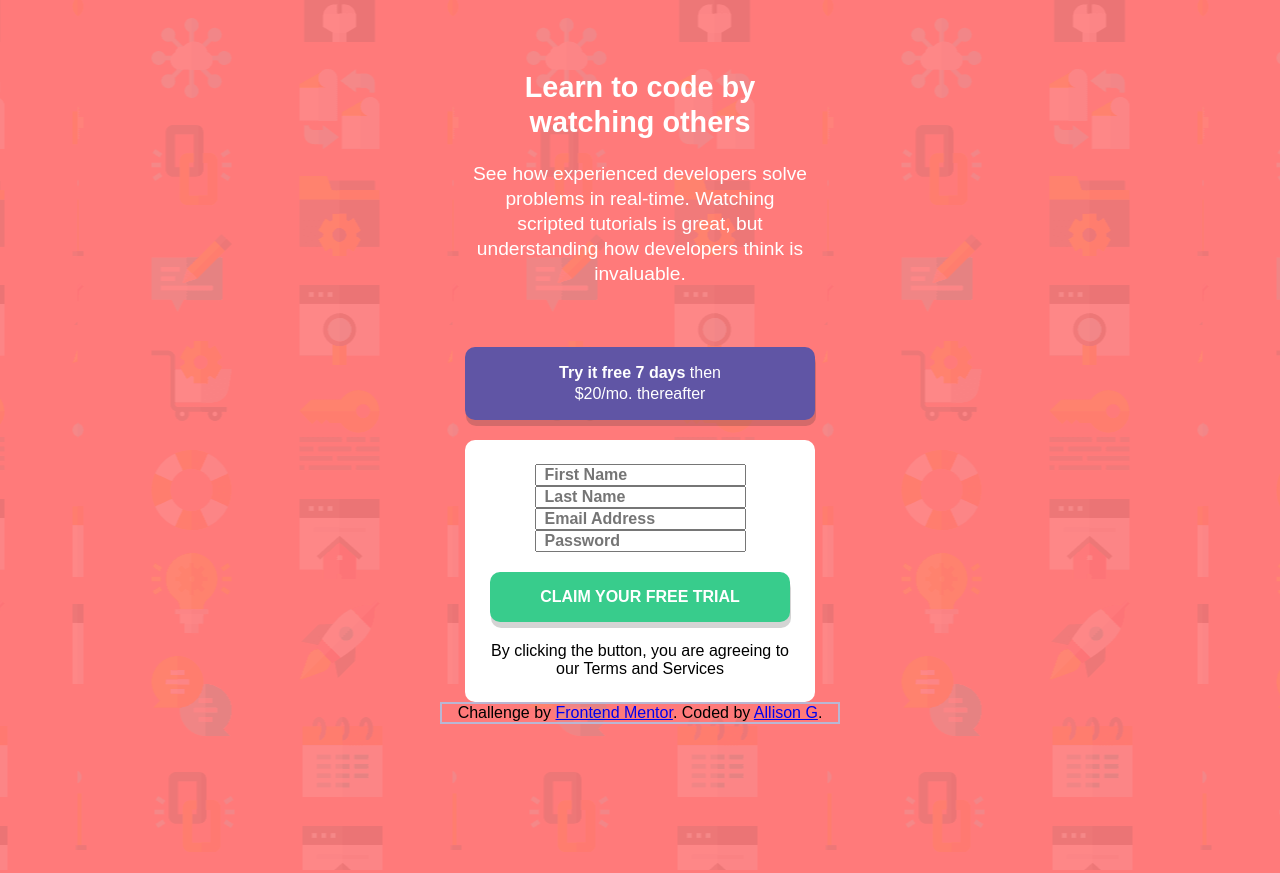
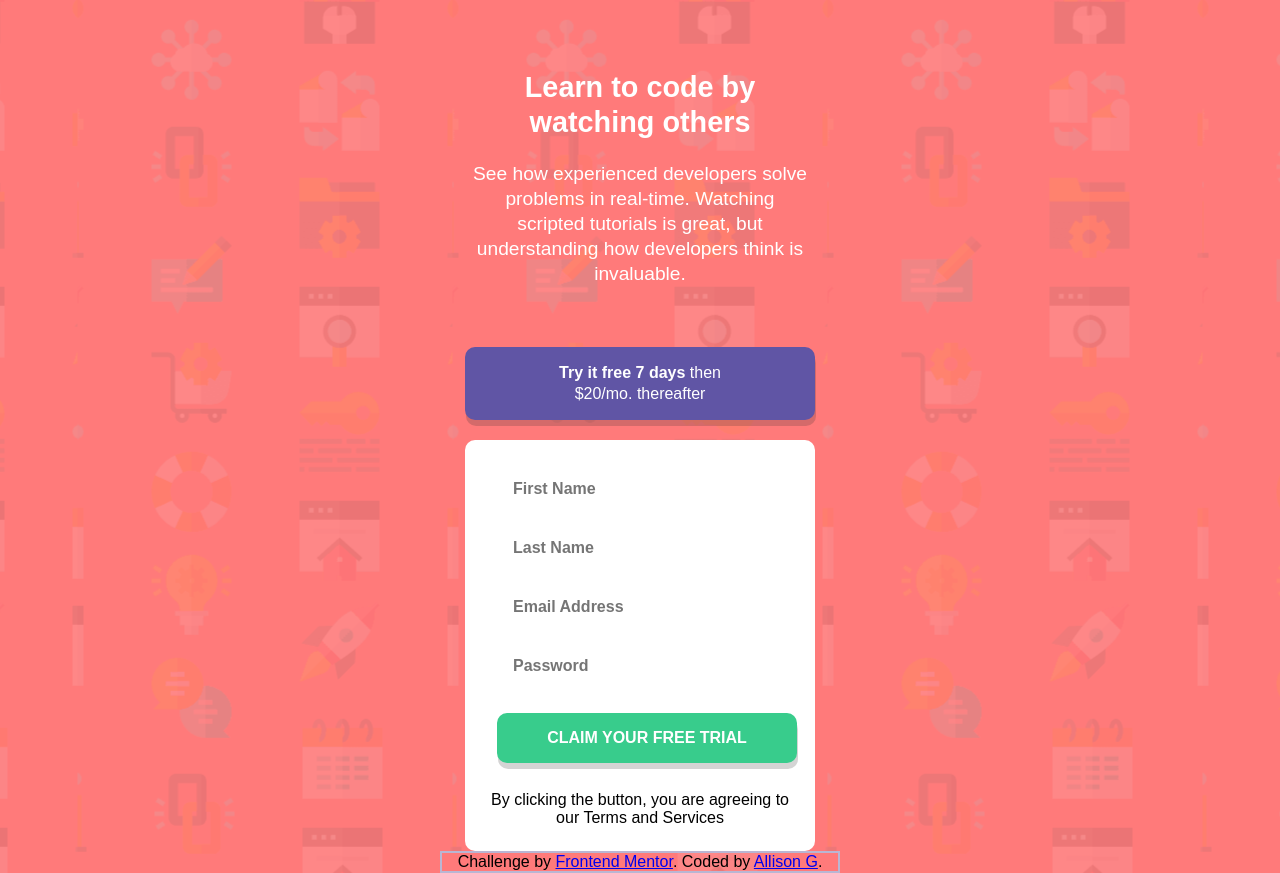
Before and after one commit to agottlieb/JS-Signup-Form, a plain HTML site: page index.html in a window 1280 px wide. Drawn offline with Linux system fonts and the light colour scheme.

Commit message:
fixed form issues

```diff
--- a/index.html
+++ b/index.html
@@ -27,13 +27,11 @@
         <span class="seven"> Try it free 7 days </span>then $20/mo. thereafter
       </div>
       <div class="input-form">
-        <form>
-          <label>
-            <input type="text" placeholder="First Name" />
-          </label>
-          <input type="text" placeholder="Last Name" />
-          <input type="text" placeholder="Email Address" />
-          <input type="text" placeholder="Password" />
+        <form class="form">
+          <input type="text" placeholder="First Name" class="fn-label"/>
+          <input type="text" placeholder="Last Name" class="ln-label" />
+          <input type="text" placeholder="Email Address" class="ea-label"/>
+          <input type="text" placeholder="Password" class="pw-label"/>
           <input type="submit" class ="submit" value="Claim your free trial" />
         </form>
         <div class="legal">
--- a/styles.css
+++ b/styles.css
@@ -105,8 +105,82 @@ body {
     box-shadow: 1px 6px rgba(44, 43, 43, 0.2);
 }
 
-label {
-    margin-bottom: 20px;
+.form {
+    padding: .5rem;
+    width: 300px;
+}
+
+.fn-label {
+    border: none;
+    padding: .5rem;
+    width: 300px;
+    margin-bottom: 25px;
+}
+
+.fn-label:focus {
+    font-family: "Poppins", sans-serif;
+    outline: none !important;
+    border:1px solid var(--Purple);
+    border-radius: 5px;
+    font-weight: 600;
+    padding-left: 30px;
+    padding-top: 20px;
+    padding-bottom: 20px;
+    caret-color: var(--Purple);
+}
+
+.ln-label {
+    border: none;
+    padding: .5rem;
+    width: 300px;
+    margin-bottom: 25px;
+}
+.ln-label:focus {
+    font-family: "Poppins", sans-serif;
+    outline: none !important;
+    border:1px solid var(--Purple);
+    border-radius: 5px;
+    font-weight: 600;
+    padding-left: 30px;
+    padding-top: 20px;
+    padding-bottom: 20px;
+    caret-color: var(--Purple);
+}
+.ea-label {
+    border: none;
+    padding: .5rem;
+    width: 300px;
+    margin-bottom: 25px;
+}
+
+.ea-label:focus {
+    font-family: "Poppins", sans-serif;
+    outline: none !important;
+    border:1px solid var(--Purple);
+    border-radius: 5px;
+    font-weight: 600;
+    padding-left: 30px;
+    padding-top: 20px;
+    padding-bottom: 20px;
+    caret-color: var(--Purple);
+}
+.pw-label {
+    border: none;
+    padding: .5rem;
+    width: 300px;
+    margin-bottom: 10px;
+}
+
+.pw-label:focus {
+    font-family: "Poppins", sans-serif;
+    outline: none !important;
+    border:1px solid var(--Purple);
+    border-radius: 5px;
+    font-weight: 600;
+    padding-left: 30px;
+    padding-top: 20px;
+    padding-bottom: 20px;
+    caret-color: var(--Purple);
 }
 
 footer {
```
Also changed, not shown: 1 other file.
